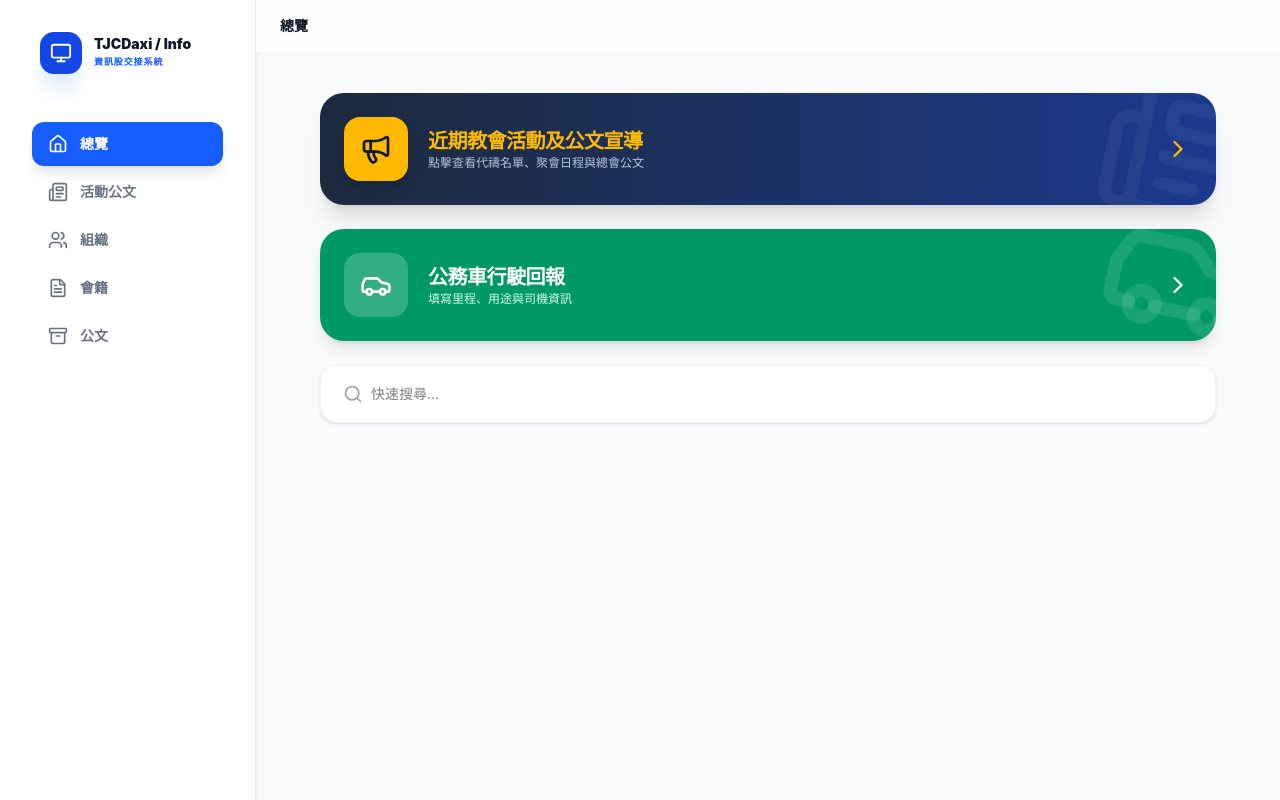
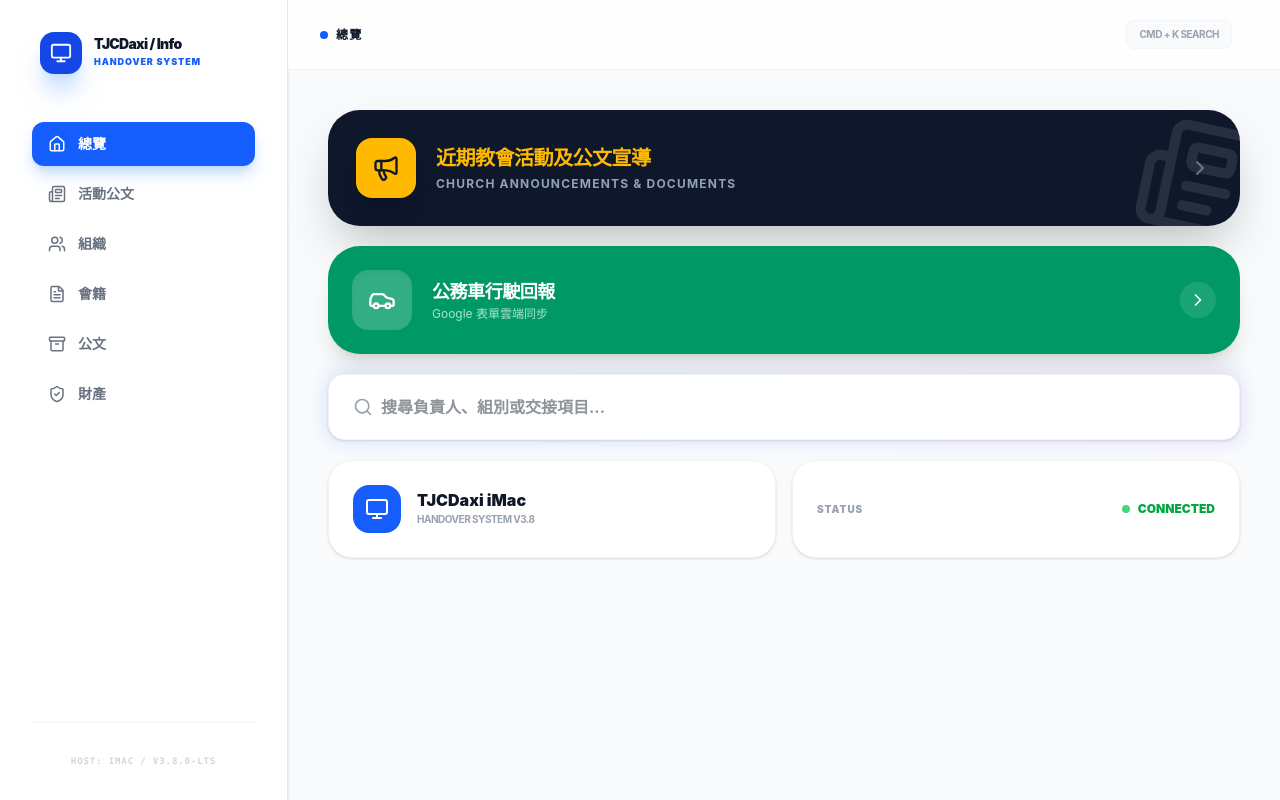
Before and after one commit to tjcdaxiinformation/info-handover, a React (Vite) app: page / in a window 1280 px wide. Built offline with nearby package versions, Linux system fonts and the light colour scheme.

Commit message:
feat: 補完所有分頁功能 (組織、會籍、公文、財產)

```diff
--- a/src/App.jsx
+++ b/src/App.jsx
@@ -4,9 +4,10 @@ import {
   ExternalLink, Clock, FolderTree, Home,
   BookOpen, Settings, Monitor, Bell, Megaphone, ChevronRight,
   Database, LayoutGrid, Fingerprint, X, Car, Calendar, Heart,
-  Newspaper, Star, Quote
+  Newspaper, Star, Shield, Info, MapPin
 } from 'lucide-react';
 
+// 匯入資料
 import {
   NEWS_DATA, GROUPS_DATA, MEMBERSHIP_DATA,
   DOCUMENT_STRUCTURE, ASSETS_DATA, VEHICLE_REPORT_LINK,
@@ -19,165 +20,296 @@ const NAV_ITEMS = [
   { id: 'groups', icon: Users, label: '組織' },
   { id: 'membership', icon: FileText, label: '會籍' },
   { id: 'documents', icon: Archive, label: '公文' },
+  { id: 'assets', icon: ShieldCheck, label: '財產' },
 ];
 
-// --- 側邊欄與底部導覽組件 ---
+// --- 介面組件 ---
 const SidebarItem = ({ id, icon: Icon, label, activeTab, onClick }) => (
-  <button onClick={() => onClick(id)} className={`w-full flex items-center space-x-3 px-4 py-3 rounded-xl transition-all ${activeTab === id ? 'bg-blue-600 text-white shadow-lg' : 'text-gray-500 hover:bg-gray-100'}`}>
-    <Icon size={20} /><span className="font-semibold text-sm">{label}</span>
+  <button onClick={() => onClick(id)} className={`w-full flex items-center space-x-3 px-4 py-3 rounded-xl transition-all ${activeTab === id ? 'bg-blue-600 text-white shadow-lg shadow-blue-200' : 'text-gray-500 hover:bg-gray-100'}`}>
+    <Icon size={18} /><span className="font-bold text-sm">{label}</span>
   </button>
 );
 
 const BottomNavItem = ({ id, icon: Icon, label, activeTab, onClick }) => (
   <button onClick={() => onClick(id)} className={`flex flex-col items-center justify-center flex-1 py-2 ${activeTab === id ? 'text-blue-600' : 'text-gray-400'}`}>
-    <Icon size={20} /><span className="text-[10px] mt-1 font-bold">{label}</span>
+    <Icon size={18} /><span className="text-[10px] mt-1 font-black">{label}</span>
   </button>
 );
+
+const PageHeader = ({ title, description, icon: Icon, color = "blue" }) => {
+  const colors = {
+    blue: "bg-blue-50 text-blue-600",
+    amber: "bg-amber-50 text-amber-600",
+    emerald: "bg-emerald-50 text-emerald-600",
+    rose: "bg-rose-50 text-rose-600"
+  };
+  return (
+    <div className="mb-6 p-6 bg-white rounded-3xl border border-gray-100 shadow-sm">
+      <div className="flex items-center space-x-3 mb-2">
+        <div className={`p-2.5 rounded-xl ${colors[color]}`}><Icon size={22} /></div>
+        <h2 className="text-xl font-black text-gray-800 tracking-tight">{title}</h2>
+      </div>
+      <p className="text-gray-500 text-xs font-medium leading-relaxed">{description}</p>
+    </div>
+  );
+};
 
 export default function App() {
   const [activeTab, setActiveTab] = useState('overview');
   const [searchTerm, setSearchTerm] = useState('');
 
+  // 搜尋過濾 (主要過濾組別與會籍)
+  const filteredGroups = useMemo(() => {
+    if (!searchTerm) return [];
+    return GROUPS_DATA.filter(g => g.name.includes(searchTerm) || g.leader.includes(searchTerm));
+  }, [searchTerm]);
+
   const renderContent = () => {
     switch(activeTab) {
       case 'overview':
         return (
-          <div className="space-y-6">
-            {/* 核心功能：公文活動快捷按鈕 (新增) */}
-            <button
-              onClick={() => setActiveTab('church_news')}
-              className="w-full group relative bg-gradient-to-r from-slate-800 to-blue-900 rounded-3xl p-6 text-white shadow-xl flex items-center justify-between overflow-hidden transition-all hover:scale-[1.01] active:scale-95"
-            >
+          <div className="space-y-5 animate-in fade-in duration-500">
+             {/* 重要公告按鈕 */}
+             <button onClick={() => setActiveTab('church_news')} className="w-full group relative bg-slate-900 rounded-[2rem] p-7 text-white shadow-2xl flex items-center justify-between overflow-hidden transition-all hover:bg-slate-800 active:scale-95">
                 <div className="flex items-center space-x-5 relative z-10 text-left">
-                <div className="bg-amber-400 p-4 rounded-2xl text-slate-900 shadow-lg">
-                  <Megaphone size={32} />
-                </div>
+                  <div className="bg-amber-400 p-4 rounded-2xl text-slate-900 shadow-xl animate-bounce-slow"><Megaphone size={28} /></div>
                   <div>
-                  <h3 className="text-xl font-black tracking-tight text-amber-400">近期教會活動及公文宣導</h3>
-                  <p className="text-xs text-blue-100 opacity-80">點擊查看代禱名單、聚會日程與總會公文</p>
+                    <h3 className="text-lg md:text-xl font-black tracking-tight text-amber-400">近期教會活動及公文宣導</h3>
+                    <p className="text-[10px] md:text-xs text-slate-400 font-bold uppercase tracking-widest mt-1">Church Announcements & Documents</p>
                   </div>
                 </div>
-              <ChevronRight className="relative z-10 text-amber-400" size={28} />
-              <Newspaper className="absolute right-[-5%] bottom-[-20%] text-white/5 w-40 h-40 rotate-12" />
+                <ChevronRight className="relative z-10 text-slate-500 group-hover:text-amber-400 transition-colors" size={24} />
+                <div className="absolute right-[-2%] bottom-[-10%] opacity-10 rotate-12"><Newspaper size={120} /></div>
              </button>
 
-            {/* 核心功能：公務車快捷鍵 */}
-            <a href={VEHICLE_REPORT_LINK} target="_blank" rel="noreferrer" className="block group relative bg-emerald-600 rounded-3xl p-6 text-white shadow-lg flex items-center justify-between overflow-hidden transition-all hover:bg-emerald-700">
+             {/* 公務車快捷 */}
+             <a href={VEHICLE_REPORT_LINK} target="_blank" rel="noreferrer" className="block group relative bg-emerald-600 rounded-[2rem] p-6 text-white shadow-xl flex items-center justify-between overflow-hidden transition-all hover:bg-emerald-700">
                 <div className="flex items-center space-x-5 relative z-10">
-                <div className="bg-white/20 p-4 rounded-2xl backdrop-blur-md"><Car size={32} /></div>
+                  <div className="bg-white/20 p-4 rounded-2xl backdrop-blur-md shadow-inner"><Car size={28} /></div>
                   <div>
-                  <h3 className="text-xl font-black tracking-tight">公務車行駛回報</h3>
-                  <p className="text-xs text-emerald-100">填寫里程、用途與司機資訊</p>
+                    <h3 className="text-lg font-black tracking-tight">公務車行駛回報</h3>
+                    <p className="text-xs text-emerald-100 opacity-80">Google 表單雲端同步</p>
                   </div>
                 </div>
-              <ChevronRight className="relative z-10" size={28} />
-              <Car className="absolute right-[-5%] bottom-[-15%] text-white/10 w-40 h-40 rotate-12" />
+                <div className="bg-white/10 p-2 rounded-full"><ChevronRight size={20} /></div>
              </a>
 
              {/* 搜尋列 */}
-            <div className="relative bg-white p-1.5 rounded-2xl border border-gray-100 shadow-sm flex items-center">
+             <div className="relative group">
+                <div className="absolute -inset-1 bg-gradient-to-r from-blue-600 to-indigo-600 rounded-2xl blur opacity-10 group-focus-within:opacity-25 transition"></div>
+                <div className="relative bg-white p-2 rounded-2xl border border-gray-100 shadow-sm flex items-center">
                   <div className="pl-4 pr-2 text-gray-400"><Search size={20} /></div>
-              <input type="text" placeholder="快速搜尋..." value={searchTerm} onChange={(e)=>setSearchTerm(e.target.value)} className="flex-1 py-3 text-sm focus:outline-none" />
+                  <input type="text" placeholder="搜尋負責人、組別或交接項目..." value={searchTerm} onChange={(e)=>setSearchTerm(e.target.value)} className="flex-1 py-3 text-sm md:text-base font-bold text-gray-800 focus:outline-none" />
+                </div>
+             </div>
+
+             {/* 快速狀態 */}
+             <div className="grid grid-cols-1 md:grid-cols-2 gap-4">
+                <div className="p-6 bg-white rounded-3xl border border-gray-100 flex items-center space-x-4 shadow-sm">
+                   <div className="bg-blue-600 p-3 rounded-2xl text-white"><Monitor size={24} /></div>
+                   <div><h4 className="font-black text-gray-900 leading-none">TJCDaxi iMac</h4><p className="text-[10px] text-gray-400 font-bold mt-1 uppercase tracking-tighter">Handover System v3.8</p></div>
+                </div>
+                <div className="p-6 bg-white rounded-3xl border border-gray-100 flex justify-between items-center shadow-sm">
+                   <span className="text-[10px] text-gray-400 font-black uppercase tracking-widest">Status</span>
+                   <div className="flex items-center text-green-600 font-black text-xs"><div className="w-2 h-2 bg-green-500 rounded-full mr-2 animate-pulse"></div>CONNECTED</div>
+                </div>
              </div>
           </div>
         );
 
       case 'church_news':
         return (
-          <div className="space-y-6">
-            <div className="bg-white p-6 rounded-3xl border-l-8 border-amber-400 shadow-sm">
-              <h2 className="text-2xl font-black text-gray-900 flex items-center">
-                <Calendar className="mr-2 text-amber-500" /> 本會宣布事項
-              </h2>
-              <p className="text-xs text-gray-400 mt-1">更新日期：{CHURCH_ANNOUNCEMENTS.updateDate}</p>
+          <div className="space-y-6 animate-in slide-in-from-right-4 duration-500 pb-10">
+            <div className="bg-white p-6 rounded-3xl border-l-8 border-amber-400 shadow-sm flex justify-between items-end">
+              <div>
+                <h2 className="text-2xl font-black text-gray-900 flex items-center"><Calendar className="mr-2 text-amber-500" /> 本會宣布事項</h2>
+                <p className="text-[10px] text-gray-400 font-bold mt-1 uppercase tracking-widest">Last Update: {CHURCH_ANNOUNCEMENTS.updateDate}</p>
+              </div>
+              <Bell size={24} className="text-amber-200" />
             </div>
 
-            {/* 代禱事項卡片 */}
-            <div className="bg-red-50 rounded-3xl p-6 border border-red-100">
-              <h3 className="text-red-700 font-black mb-4 flex items-center"><Heart size={20} className="mr-2" /> 代禱事項 (求主憐憫)</h3>
-              <div className="space-y-4">
+            {/* 代禱名單 */}
+            <div className="bg-rose-50 rounded-[2rem] p-7 border border-rose-100">
+              <h3 className="text-rose-700 font-black mb-5 flex items-center text-sm tracking-widest uppercase"><Heart size={18} className="mr-2" /> 代禱事項 (求主帶領)</h3>
+              <div className="grid grid-cols-1 gap-4">
                 {CHURCH_ANNOUNCEMENTS.prayers.map((p, i) => (
-                  <div key={i} className="bg-white p-4 rounded-2xl shadow-sm">
-                    <span className="text-[10px] font-black text-red-500 uppercase tracking-widest">{p.name}</span>
-                    <p className="text-sm font-bold text-gray-800 mt-1 leading-relaxed">{p.list}</p>
+                  <div key={i} className="bg-white p-5 rounded-2xl shadow-sm border border-rose-50">
+                    <div className="text-[10px] font-black text-rose-400 uppercase tracking-widest mb-1">{p.name}</div>
+                    <p className="text-sm font-bold text-gray-800 leading-relaxed">{p.list}</p>
                   </div>
                 ))}
               </div>
             </div>
 
-            {/* 活動日程表 */}
-            <div className="bg-white rounded-3xl border border-gray-100 shadow-sm overflow-hidden">
-              <div className="bg-slate-800 p-4 text-white font-bold text-sm flex items-center">
+            {/* 日程表 */}
+            <div className="bg-white rounded-[2rem] border border-gray-100 shadow-sm overflow-hidden">
+              <div className="bg-slate-800 p-5 text-white font-black text-xs flex items-center tracking-widest uppercase">
                 <Clock size={16} className="mr-2 text-amber-400" /> 近期活動日程預告
               </div>
               <div className="divide-y divide-gray-50">
                 {CHURCH_ANNOUNCEMENTS.events.map((e, i) => (
-                  <div key={i} className="p-4 flex items-center justify-between hover:bg-gray-50 transition-colors">
+                  <div key={i} className="p-5 flex items-center justify-between hover:bg-gray-50 transition-colors">
                     <div className="flex flex-col">
-                      <span className="text-blue-600 font-black text-xs">{e.date}</span>
-                      <span className="text-gray-900 font-bold text-sm">{e.location}</span>
+                      <span className="text-blue-600 font-black text-xs tracking-tighter">{e.date}</span>
+                      <span className="text-gray-900 font-black text-sm mt-0.5">{e.location}</span>
                     </div>
-                    <span className="bg-gray-100 px-3 py-1 rounded-full text-[10px] font-bold text-gray-500">{e.time}</span>
+                    <div className="flex flex-col items-end">
+                       <span className="bg-gray-100 px-3 py-1 rounded-lg text-[10px] font-black text-gray-500 uppercase">{e.time}</span>
+                    </div>
                   </div>
                 ))}
               </div>
             </div>
 
-            {/* 財務與十大信條快捷 */}
-            <div className="grid grid-cols-1 md:grid-cols-2 gap-4">
-              <div className="bg-blue-50 p-6 rounded-3xl border border-blue-100">
-                <h3 className="font-black text-blue-800 text-sm mb-2 flex items-center"><Database size={16} className="mr-2" /> 財務與經常費狀態</h3>
-                <p className="text-lg font-black text-blue-900">{CHURCH_ANNOUNCEMENTS.finance.monthly}</p>
-                <p className="text-xs text-blue-600 mt-1 font-bold">{CHURCH_ANNOUNCEMENTS.finance.status}</p>
+            {/* 財務 */}
+            <div className="bg-blue-600 rounded-[2rem] p-8 text-white shadow-xl relative overflow-hidden group">
+               <div className="relative z-10">
+                 <h3 className="text-blue-200 font-black text-[10px] uppercase tracking-[0.2em] mb-2">Finance / 財務摘要</h3>
+                 <p className="text-2xl font-black">{CHURCH_ANNOUNCEMENTS.finance.monthly}</p>
+                 <p className="text-xs text-blue-100 mt-2 font-bold opacity-80">{CHURCH_ANNOUNCEMENTS.finance.status}</p>
                </div>
-              <div className="bg-amber-50 p-6 rounded-3xl border border-amber-100 flex items-center justify-between">
-                <div>
-                  <h3 className="font-black text-amber-800 text-sm flex items-center"><Star size={16} className="mr-2" /> 信仰根基</h3>
-                  <p className="text-xs text-amber-700 font-bold">十大信條與聚會讀經進度</p>
-                </div>
-                <ChevronRight className="text-amber-400" />
-              </div>
+               <Database size={100} className="absolute right-[-5%] bottom-[-20%] text-white/10 rotate-12" />
             </div>
           </div>
         );
 
       case 'groups':
-        return <div className="p-4">組織組別內容...</div>;
+        return (
+          <div className="space-y-4 animate-in fade-in duration-500">
+            <PageHeader title="01 組織組別管理" description="管理資訊股旗下各組別負責人與雲端資料連結。" icon={Users} color="blue" />
+            <div className="grid grid-cols-2 lg:grid-cols-4 gap-3">
+              {GROUPS_DATA.map(g => (
+                <div key={g.id} className="p-5 rounded-3xl bg-white border border-gray-100 shadow-sm flex flex-col justify-between hover:border-blue-300 transition-all group">
+                  <div className="mb-4">
+                    <div className="w-8 h-8 bg-blue-50 text-blue-600 rounded-lg flex items-center justify-center mb-3 group-hover:bg-blue-600 group-hover:text-white transition-colors"><Star size={16} /></div>
+                    <div className="font-black text-gray-800 text-sm">{g.name}</div>
+                    <div className="text-[10px] text-gray-400 font-bold mt-1">負責人：{g.leader}</div>
+                  </div>
+                  <a href={g.folder} target="_blank" rel="noreferrer" className="block text-center py-2.5 bg-gray-50 rounded-xl text-[10px] font-black text-gray-500 hover:bg-blue-600 hover:text-white transition-all uppercase tracking-widest">雲端目錄</a>
+                </div>
+              ))}
+            </div>
+          </div>
+        );
+
       case 'membership':
-        return <div className="p-4">會籍管理內容...</div>;
+        return (
+          <div className="space-y-4 animate-in fade-in duration-500">
+            <PageHeader title="02 會籍管理系統" description="包含總會專屬 MMS、實名制登入及本會會籍名簿紀錄。" icon={FileText} color="amber" />
+            <div className="grid grid-cols-1 sm:grid-cols-2 lg:grid-cols-3 gap-4">
+              {MEMBERSHIP_DATA.map(item => {
+                const isSpecial = item.id === 'm4' || item.id === 'm5';
+                return (
+                  <div key={item.id} className="bg-white p-6 rounded-[2rem] border border-gray-100 shadow-sm hover:shadow-md transition-all">
+                    <div className={`w-12 h-12 rounded-2xl flex items-center justify-center mb-5 ${isSpecial ? 'bg-orange-100 text-orange-600' : 'bg-slate-100 text-slate-600'}`}>
+                      {item.id === 'm4' ? <LayoutGrid size={24} /> : item.id === 'm5' ? <Fingerprint size={24} /> : <BookOpen size={24} />}
+                    </div>
+                    <h4 className="font-black text-gray-800 text-sm mb-1">{item.name}</h4>
+                    <p className="text-[10px] text-gray-400 font-bold mb-6 leading-relaxed h-8">{item.purpose}</p>
+                    <a href={item.link} target={item.link === '#' ? '_self' : '_blank'} className={`block w-full py-3.5 rounded-2xl text-center text-[10px] font-black uppercase tracking-[0.2em] transition-all ${isSpecial ? 'bg-orange-600 text-white shadow-lg shadow-orange-100 hover:bg-orange-700' : 'bg-gray-100 text-gray-400 hover:bg-slate-800 hover:text-white'}`}>
+                      {item.link === '#' ? '維護中' : '進入系統'}
+                    </a>
+                  </div>
+                );
+              })}
+            </div>
+          </div>
+        );
+
       case 'documents':
-        return <div className="p-4">公文檔案內容...</div>;
+        return (
+          <div className="space-y-6 animate-in fade-in duration-500">
+            <PageHeader title="03 公文及會議紀錄" description="外部公告系統與內部各單位雲端存檔。" icon={Archive} color="emerald" />
+            {DOCUMENT_STRUCTURE.map((cat, idx) => (
+              <div key={idx} className="bg-white rounded-[2rem] border border-gray-100 shadow-sm overflow-hidden">
+                <div className="p-5 bg-emerald-50/50 border-b border-gray-50 flex items-center justify-between">
+                  <h3 className="font-black text-gray-700 flex items-center text-[11px] uppercase tracking-widest"><FolderTree size={16} className="mr-2 text-emerald-600" /> {cat.category}</h3>
+                  <Info size={14} className="text-emerald-300" />
+                </div>
+                <div className="p-5 grid grid-cols-1 sm:grid-cols-2 lg:grid-cols-2 gap-3">
+                  {cat.items.map((item, i) => (
+                    <a key={i} href={item.link} target="_blank" rel="noreferrer" className="flex items-center justify-between p-4 bg-gray-50 rounded-2xl hover:bg-white border border-transparent hover:border-emerald-100 transition-all group">
+                      <span className="font-bold text-xs text-gray-600 group-hover:text-emerald-700">{item.name}</span>
+                      <ExternalLink size={14} className="text-gray-300 group-hover:text-emerald-500" />
+                    </a>
+                  ))}
+                </div>
+              </div>
+            ))}
+          </div>
+        );
+
+      case 'assets':
+        return (
+          <div className="space-y-4 animate-in fade-in duration-500">
+            <PageHeader title="04 財產與印信保管" description="教會公印與資訊設備盤點清冊。" icon={ShieldCheck} color="rose" />
+            <div className="grid grid-cols-1 md:grid-cols-2 gap-5">
+              <div className="bg-white p-8 rounded-[2rem] border border-gray-100 shadow-sm flex flex-col items-center text-center">
+                 <div className="w-20 h-20 bg-rose-50 text-rose-600 rounded-full flex items-center justify-center mb-6 shadow-inner"><Shield size={40} /></div>
+                 <h4 className="font-black text-lg text-gray-800">教會公印 (Official Seal)</h4>
+                 <p className="text-xs text-gray-400 font-bold mt-1">目前保管人：資訊股股負責</p>
+                 <button className="mt-8 w-full py-4 bg-slate-900 text-white rounded-2xl text-[10px] font-black uppercase tracking-[0.2em] shadow-xl">查閱保管日誌</button>
+              </div>
+              <div className="bg-white p-8 rounded-[2rem] border border-gray-100 shadow-sm flex flex-col">
+                 <h4 className="font-black text-xs text-gray-400 uppercase tracking-widest mb-6 border-b pb-3 flex items-center"><Database size={16} className="mr-2 text-rose-500" /> 財產摘要紀錄</h4>
+                 <div className="space-y-3">
+                   {ASSETS_DATA.map(a => (
+                     <div key={a.id} className="flex justify-between items-center p-4 bg-gray-50 rounded-2xl border border-gray-100">
+                        <span className="font-black text-xs text-gray-700">{a.name}</span>
+                        <span className="bg-white px-3 py-1 rounded-lg text-[10px] font-black text-rose-600 shadow-sm">{a.keeper}</span>
+                     </div>
+                   ))}
+                 </div>
+              </div>
+            </div>
+          </div>
+        );
       default: return null;
     }
   };
 
   return (
     <div className="flex h-screen bg-[#F8FAFC] font-sans selection:bg-blue-100 overflow-hidden">
-      {/* 桌面側邊欄 */}
-      <aside className="hidden md:flex w-64 bg-white border-r border-gray-200 p-8 flex-col shadow-sm">
+      {/* Sidebar Desktop */}
+      <aside className="hidden md:flex w-72 bg-white border-r border-gray-200 p-8 flex-col shadow-sm">
         <div className="flex items-center space-x-3 px-2 mb-12">
-          <div className="bg-blue-700 p-2.5 rounded-[14px] text-white shadow-xl shadow-blue-100"><Monitor size={22} /></div>
+          <div className="bg-blue-700 p-2.5 rounded-[14px] text-white shadow-xl shadow-blue-200"><Monitor size={22} /></div>
           <div>
-            <h1 className="text-sm font-black text-gray-900 leading-none">TJCDaxi / Info</h1>
-            <span className="text-[9px] text-blue-600 uppercase font-black tracking-widest mt-1 block">資訊股交接系統</span>
+            <h1 className="text-sm font-black text-gray-900 leading-none tracking-tighter">TJCDaxi / Info</h1>
+            <span className="text-[9px] text-blue-600 uppercase font-black tracking-widest mt-1 block">Handover System</span>
           </div>
         </div>
-        <nav className="space-y-1 flex-1">
+        <nav className="space-y-1.5 flex-1">
           {NAV_ITEMS.map(item => <SidebarItem key={item.id} {...item} activeTab={activeTab} onClick={setActiveTab} />)}
         </nav>
+        <div className="mt-auto pt-8 border-t border-gray-100">
+          <div className="text-[9px] text-gray-300 font-mono text-center tracking-widest font-bold uppercase">Host: iMac / v3.8.0-LTS</div>
+        </div>
       </aside>
 
-      <div className="flex-1 flex flex-col min-w-0 h-full overflow-hidden">
-        <header className="bg-white/80 backdrop-blur-xl border-b border-gray-100 px-6 py-4 flex justify-between items-center">
-          <span className="text-gray-900 font-black text-sm uppercase">{NAV_ITEMS.find(n => n.id === activeTab)?.label}</span>
-          <div className="md:hidden bg-blue-700 p-1.5 rounded-lg text-white"><Monitor size={16} /></div>
+      {/* Main View */}
+      <div className="flex-1 flex flex-col min-w-0 h-full overflow-hidden relative">
+        <header className="bg-white/80 backdrop-blur-xl border-b border-gray-100 px-8 py-5 flex justify-between items-center z-30">
+          <div className="flex items-center space-x-2">
+            <div className="w-2 h-2 bg-blue-600 rounded-full"></div>
+            <span className="text-gray-900 font-black text-xs uppercase tracking-widest">
+              {NAV_ITEMS.find(n => n.id === activeTab)?.label}
+            </span>
+          </div>
+          <div className="flex items-center space-x-4">
+             <div className="hidden md:flex bg-gray-50 px-3 py-1.5 rounded-lg border border-gray-100 text-[10px] font-bold text-gray-400 tracking-tighter uppercase">Cmd + K Search</div>
+             <div className="md:hidden bg-blue-700 p-1.5 rounded-lg text-white shadow-lg shadow-blue-100"><Monitor size={16} /></div>
+          </div>
         </header>
 
-        <main className="flex-1 overflow-y-auto p-5 md:p-10 pb-24 md:pb-10 scroll-smooth">
-          <div className="max-w-4xl mx-auto">{renderContent()}</div>
+        <main className="flex-1 overflow-y-auto p-5 md:p-10 pb-32 md:pb-10 scroll-smooth">
+          <div className="max-w-5xl mx-auto">
+            {renderContent()}
+          </div>
         </main>
 
-        <nav className="md:hidden flex bg-white fixed bottom-0 left-0 right-0 z-50 border-t border-gray-100 shadow-lg">
+        {/* Mobile Nav */}
+        <nav className="md:hidden flex bg-white/95 backdrop-blur-xl border-t border-gray-100 fixed bottom-0 left-0 right-0 z-50 px-2 pb-safe shadow-[0_-10px_20px_rgba(0,0,0,0.03)]">
           {NAV_ITEMS.map(item => <BottomNavItem key={item.id} {...item} activeTab={activeTab} onClick={setActiveTab} />)}
         </nav>
       </div>
```
Lines whose indentation alone changed are shown as unchanged.
